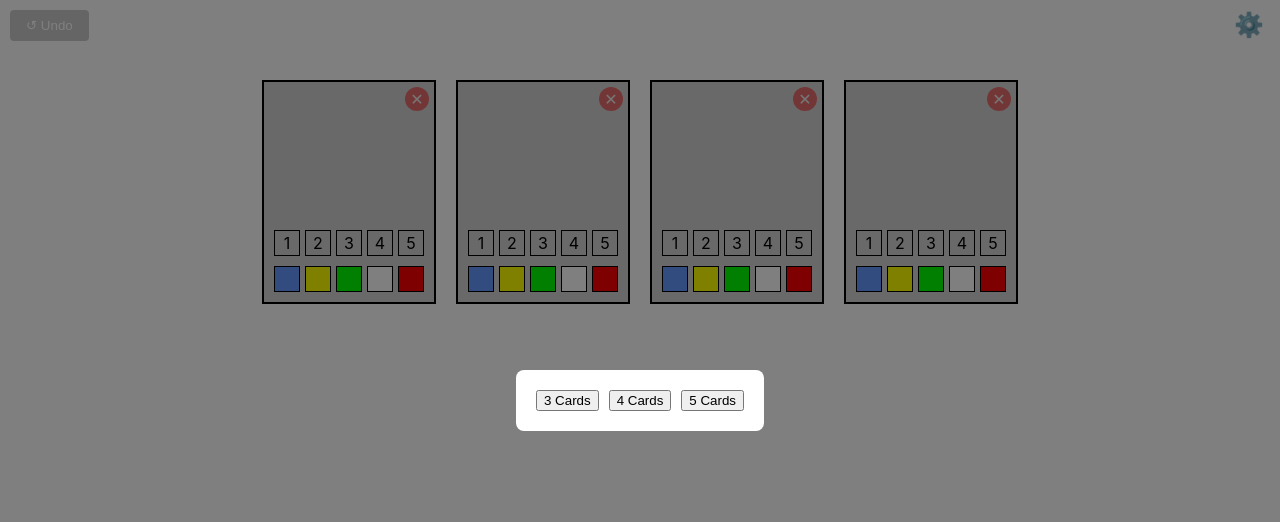
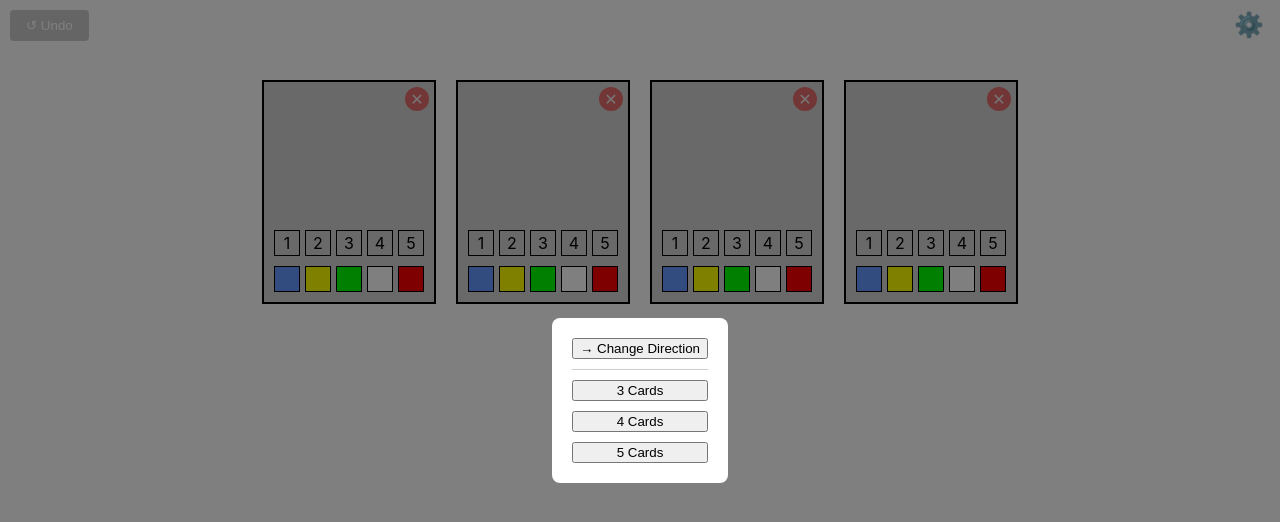
Before and after one commit to ikarsh/hanabi-memory, a React (Create React App) app: page / in a window 1280 px wide. Both pictures are taken after a click on the button "⚙️". Shown: the top 522 px of the page. Built offline with nearby package versions, Linux system fonts and the light colour scheme.

Commit message:
Gave user the option to flip direction.

```diff
--- a/src/App.css
+++ b/src/App.css
@@ -26,7 +26,7 @@
 .cards {
   display: flex;
   gap: 20px;
-  margin-top: 60px;  /* Reduced from 120px */
+  margin-top: 60px;
   position: relative;
   min-height: 200px;
   justify-content: center;
@@ -209,3 +209,13 @@
   display: flex;
   gap: 10px;
 }
+
+/* Update existing CSS */
+.settings-content {
+  background: white;
+  padding: 20px;
+  border-radius: 8px;
+  display: flex;
+  flex-direction: column;
+  gap: 10px;
+}
--- a/src/App.tsx
+++ b/src/App.tsx
@@ -1,22 +1,69 @@
 import React, { useReducer } from 'react';
 import { gameReducer, initialState } from './gameReducer';
-import { CompleteGameState, GameAction, COLOR_MAP, DEFAULT_COLOR, CARD_NUMBERS, CARD_COLORS, IMPOSSIBLE_SYMBOL, Card, CardColor, CardNumber, numberToIndex, setCardAmount } from './types';
+import {
+  CompleteGameState,
+  GameAction,
+  COLOR_MAP,
+  DEFAULT_COLOR,
+  CARD_NUMBERS,
+  CARD_COLORS,
+  IMPOSSIBLE_SYMBOL,
+  CardColor,
+  CardNumber,
+  Direction,
+  getCardAmount,
+  setCardAmount,
+  getSlideDirection,
+  setSlideDirection
+} from './types';
 import './App.css';
 
-const SettingsButton = () => {
+function getKnownValue<T>(possibilities: boolean[], values: T[]): T | null {
+  const idx = possibilities.findIndex((x, i) =>
+    x && possibilities.every((y, j) => i === j || !y));
+  return idx === -1 ? null : values[idx];
+}
+
+function isPossibleHint<T>(possibilities: boolean[][], marked: Set<number>, idx: number, values: T[]): boolean {
+  let res = true;
+  for (let i = 0; i < possibilities.length; i++) {
+    if (marked.has(i)) {
+      if (!possibilities[i][idx]) {
+        res = false;
+        break;
+      }
+    } else {
+      if (getKnownValue(possibilities[i], values) === values[idx]) {
+        res = false;
+        break;
+      }
+    }
+  }
+  return res;
+}
+
+const SettingsButton: React.FC<{
+  direction: Direction,
+  onDirectionChange: (d: Direction) => void
+}> = ({direction, onDirectionChange}) => {
   const [isOpen, setIsOpen] = React.useState(false);
 
   return (
     <>
-      <button
-        className="settings-button"
-        onClick={() => setIsOpen(true)}
-      >
+      <button className="settings-button" onClick={() => setIsOpen(true)}>
         ⚙️
       </button>
       {isOpen && (
         <div className="settings-overlay" onClick={() => setIsOpen(false)}>
           <div className="settings-content" onClick={e => e.stopPropagation()}>
+            <button
+              onClick={() => {
+                onDirectionChange(direction === 'left' ? 'right' : 'left');
+              }}
+            >
+              {direction === 'left' ? '→' : '←'} Change Direction
+            </button>
+            <div style={{height: 1, background: '#ccc'}} />
             {[3,4,5].map(n => (
               <button
                 key={n}
@@ -34,34 +81,6 @@ const SettingsButton = () => {
     </>
   );
 };
-
-
-
-function getKnownValue<T>(possibilities: boolean[], values: T[]): T | null {
-  const idx = possibilities.findIndex((x, i) =>
-    x && possibilities.every((y, j) => i === j || !y));
-  return idx === -1 ? null : values[idx];
-}
-
-function isPossibleHint<T>(possibilities: boolean[][], marked: Set<number>, idx: number, values: T[]): boolean {
-  let res = true;
-
-  for (let i = 0; i < possibilities.length; i++) {
-
-    if (marked.has(i)) {
-      if (!possibilities[i][idx]) {
-        res = false;
-        break;
-      }
-    } else {
-      if (getKnownValue(possibilities[i], values) === values[idx]) {
-        res = false;
-        break;
-      }
-    }
-  }
-  return res;
-}
 
 const ReactCard: React.FC<{
   index: number,
@@ -114,24 +133,31 @@ const ReactCard: React.FC<{
       </div>
     </div>
   </div>
-)
-
+);
 
 function App() {
   const [state, dispatch] = useReducer<React.Reducer<CompleteGameState, GameAction>>(
     gameReducer,
     initialState
   );
+  const [direction, setDirection] = React.useState<Direction>(getSlideDirection());
 
   const onDiscard = (index: number) => {
     dispatch({ type: 'DISCARD_CARD', payload: index });
-    // setTimeout(() => {
-    //   dispatch({ type: 'FINISH_DISCARD', payload: index });
-    // }, 300);
   };
 
+  const handleDirectionChange = (newDirection: Direction) => {
+    setDirection(newDirection);
+    setSlideDirection(newDirection);
+  };
+
+  const displayCards = [...state.history.at(-1)!];
+  if (direction === 'right') {
+    displayCards.reverse();
+  }
+
   return (
-    <div className="game">
+    <div className="game" data-direction={direction}>
       <button
         className="undo-button"
         onClick={() => dispatch({ type: 'UNDO' })}
@@ -139,14 +165,15 @@ function App() {
       >
         ↺ Undo
       </button>
-      <SettingsButton />
+      <SettingsButton
+        direction={direction}
+        onDirectionChange={handleDirectionChange}
+      />
       {state.markedCards.size > 0 && (
         <div className="hint-tables">
           <div className="hint-table">
             <div className="grid">
-              {
-
-                CARD_NUMBERS.map((n, i) => {
+              {CARD_NUMBERS.map((n, i) => {
                 const possible = isPossibleHint(
                   state.history.at(-1)!.map(card => card.numberPossibilities),
                   state.markedCards,
@@ -162,10 +189,7 @@ function App() {
                     {possible ? n : IMPOSSIBLE_SYMBOL}
                   </div>
                 );
-
-                })
-
-              }
+              })}
             </div>
           </div>
           <div className="hint-table">
@@ -195,20 +219,26 @@ function App() {
       )}
 
       <div className="cards">
-        {state.history.at(-1)!.map((card, i) => (
+        {displayCards.map((card, displayIndex) => {
+          const stateIndex = direction === 'right'
+            ? displayCards.length - 1 - displayIndex
+            : displayIndex;
+
+          return (
             <ReactCard
               key={card.id}
-            index={i}
+              index={stateIndex}
               numberPossibilities={card.numberPossibilities}
               colorPossibilities={card.colorPossibilities}
               knownNumber={getKnownValue(card.numberPossibilities, CARD_NUMBERS)}
               knownColor={getKnownValue(card.colorPossibilities, CARD_COLORS)}
-            isMarked={state.markedCards.has(i)}
-            onMark={() => dispatch({ type: 'MARK_CARD', payload: i })}
-            onDiscard={() => onDiscard(i)}
+              isMarked={state.markedCards.has(stateIndex)}
+              onMark={() => dispatch({ type: 'MARK_CARD', payload: stateIndex })}
+              onDiscard={() => onDiscard(stateIndex)}
               canDiscard={state.markedCards.size === 0}
             />
-        ))}
+          );
+        })}
       </div>
     </div>
   );
--- a/src/gameReducer.ts
+++ b/src/gameReducer.ts
@@ -1,4 +1,4 @@
-import { Card, CardNumber, CardColor, CompleteGameState, GameAction, CARD_NUMBERS, CARD_COLORS, SLIDE_DIRECTION, numberToIndex, colorToIndex, getCardAmount } from './types';
+import { Card, CardNumber, CardColor, CompleteGameState, GameAction, CARD_NUMBERS, CARD_COLORS, numberToIndex, colorToIndex, getCardAmount, getSlideDirection } from './types';
 
 const createEmptyCard = (): Card => ({
   id: Math.random().toString(36).substring(7),
@@ -70,11 +70,11 @@ export function gameReducer(state: CompleteGameState, action: GameAction): Compl
       let cards: Card[] = structuredClone(state.history.at(-1)!);
       cards = cards.filter((_, i) => i !== action.payload);
 
-      if (SLIDE_DIRECTION === 'left') {
-        cards.push(createEmptyCard());
-      } else {
-        cards.unshift(createEmptyCard());
-      }
+      // if (getSlideDirection() === 'left') {
+      cards.push(createEmptyCard());
+      // } else {
+        // cards.unshift(createEmptyCard());
+      // }
 
       return {
         history: [...state.history, cards],
--- a/src/types.ts
+++ b/src/types.ts
@@ -30,8 +30,8 @@ export type GameAction =
   | { type: 'UNDO' };
 
 // Constants
-export const DEFAULT_CARD_AMOUNT = 4;
-export const SLIDE_DIRECTION: Direction = 'left';
+const DEFAULT_CARD_AMOUNT = 4;
+const DEFAULT_SLIDE_DIRECTION: Direction = 'left';
 export const DEFAULT_COLOR = '#d3d3d3';
 export const IMPOSSIBLE_SYMBOL = '✕';
 export const COLOR_MAP: Readonly<Record<CardColor, string>> = {
@@ -45,3 +45,9 @@ export const COLOR_MAP: Readonly<Record<CardColor, string>> = {
 const STORAGE_KEY = 'hanabi-cards-amount';
 export const getCardAmount = () => Number(localStorage.getItem(STORAGE_KEY) ?? DEFAULT_CARD_AMOUNT);
 export const setCardAmount = (n: number) => localStorage.setItem(STORAGE_KEY, String(n));
+
+const DIRECTION_STORAGE_KEY = 'hanabi-slide-direction';
+export const getSlideDirection = () =>
+  (localStorage.getItem(DIRECTION_STORAGE_KEY) ?? DEFAULT_SLIDE_DIRECTION) as Direction;
+export const setSlideDirection = (d: Direction) =>
+  localStorage.setItem(DIRECTION_STORAGE_KEY, d);
```
Lines whose indentation alone changed are shown as unchanged.
